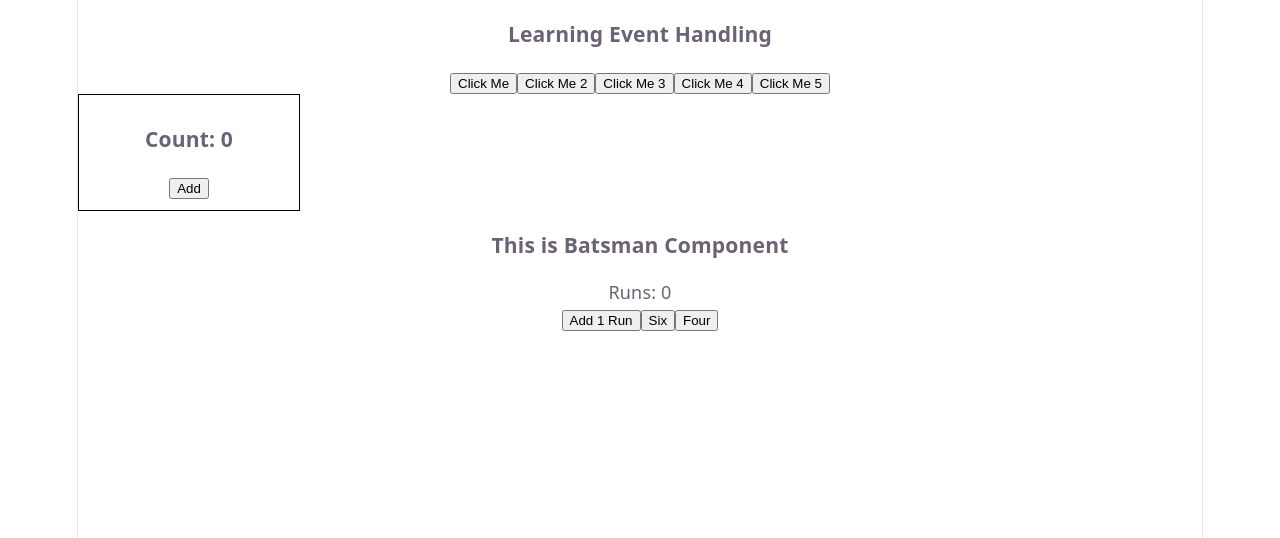
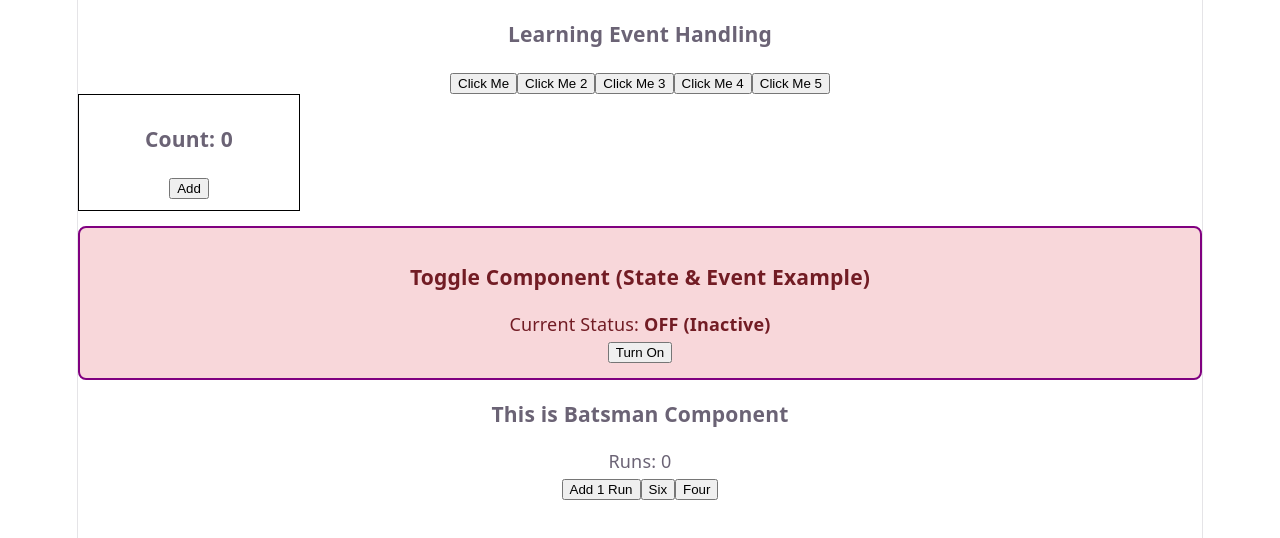
Before and after one commit to Mahidi-Hasan-Chowdhury/Learning-React-Everyday, a React (Vite) app in the folder Module37/event-handler/: page / in a window 1280 px wide. Shown: the top 538 px of the page. Built offline with nearby package versions, Linux system fonts and the light colour scheme.

Commit message:
Add simple Toggle component for event handling example

```diff
--- a/Module37/event-handler/src/App.jsx
+++ b/Module37/event-handler/src/App.jsx
@@ -6,6 +6,7 @@ import './App.css'
 
 import Counter from './Counter'
 import Batsman from './Batsman'
+import Toggle from './Toggle'
 
 function App() {
   function handleClick() {
@@ -35,6 +36,8 @@ function App() {
 
        <Counter></Counter>
 
+       <Toggle></Toggle>
+
        <Batsman></Batsman>
     </div>
     </>
--- /dev/null
+++ b/Module37/event-handler/src/Toggle.jsx
@@ -0,0 +1,36 @@
+import { useState } from 'react';
+
+export default function Toggle() {
+  // 1. Declare a state variable "isOn" with initial value "false"
+  //    "setIsOn" is the function used to update this state.
+  const [isOn, setIsOn] = useState(false);
+
+  // 2. Define the event handler function that toggles the value between true and false
+  const handleToggle = () => {
+    setIsOn(!isOn);
+  };
+
+  // Inline styling to visually demonstrate the state change
+  const toggleStyle = {
+    border: '2px solid purple',
+    margin: '15px 0',
+    padding: '15px',
+    borderRadius: '8px',
+    backgroundColor: isOn ? '#d4edda' : '#f8d7da', // Greenish if true, reddish if false
+    color: isOn ? '#155724' : '#721c24',
+    transition: 'background-color 0.3s ease'
+  };
+
+  return (
+    <div style={toggleStyle}>
+      <h3>Toggle Component (State & Event Example)</h3>
+      {/* 3. Conditionally display text based on the current state */}
+      <p>Current Status: <strong>{isOn ? 'ON (Active)' : 'OFF (Inactive)'}</strong></p>
+
+      {/* 4. Attach the event handler to the onClick event of the button */}
+      <button onClick={handleToggle}>
+        {isOn ? 'Turn Off' : 'Turn On'}
+      </button>
+    </div>
+  );
+}
```
